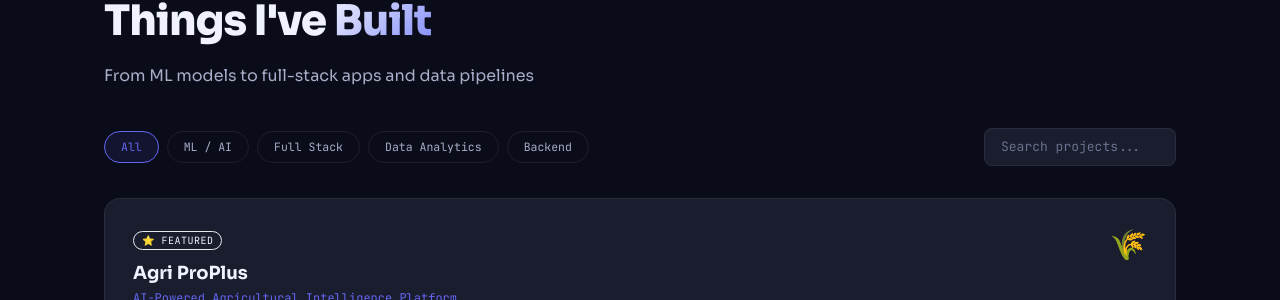
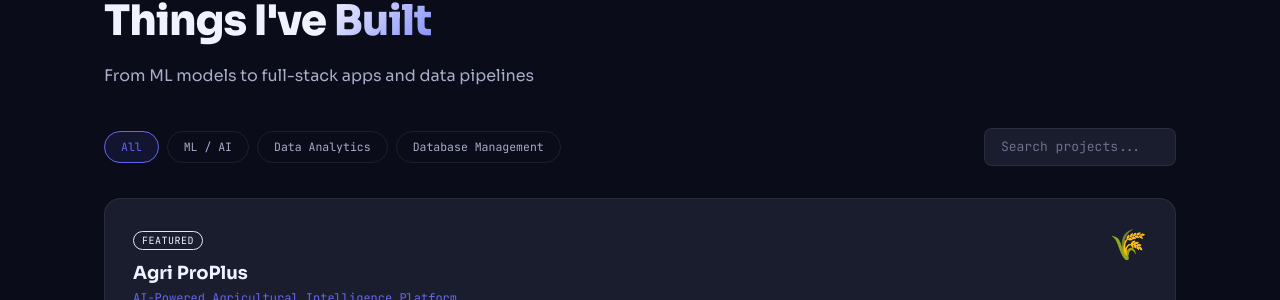
Before and after one commit to srv-0/Portfolio, a React (Vite) app: page / in a window 1280 px wide. Shown: the part 2639-2939 px from the top of the page. Built offline with nearby package versions, Linux system fonts and the light colour scheme.

Commit message:
Update Projects.jsx

```diff
--- a/src/components/Projects.jsx
+++ b/src/components/Projects.jsx
@@ -5,10 +5,9 @@ import { projects } from '../data/portfolio'
 
 const filters = [
   { label: 'All',            value: 'all'       },
-  { label: 'ML / AI',        value: 'ml'        },
-  { label: 'Full Stack',     value: 'fullstack' },
+  { label: 'ML / AI',        value: 'ml'        },,
   { label: 'Data Analytics', value: 'data'      },
-  { label: 'Backend',        value: 'backend'   },
+  { label: 'Database Management',        value: 'backend'   },
 ]
 
 function ProjectCard({ p, featured, index, inView }) {
@@ -29,7 +28,7 @@ function ProjectCard({ p, featured, index, inView }) {
         <div>
           {featured && (
             <span className="font-mono text-[10px] px-2 py-0.5 rounded-full bg-amber-400/10 border border-amber-400/30 text-amber-400 tracking-wider mr-2">
-              ⭐ FEATURED
+              FEATURED
             </span>
           )}
           <h3 className="text-lg font-bold mt-2">{p.title}</h3>
```
